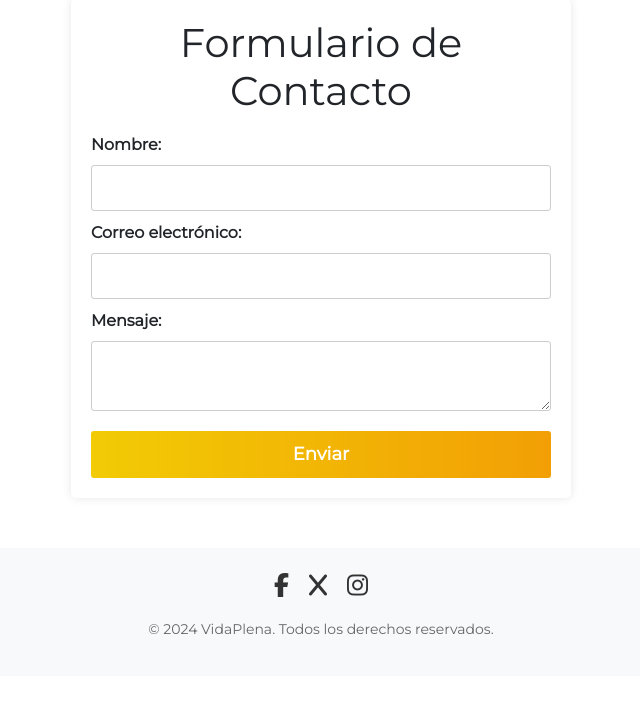
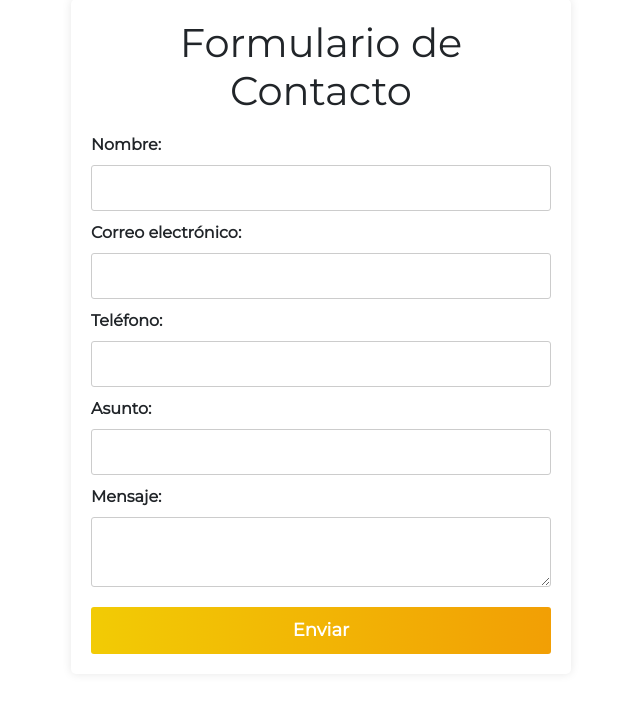
Before and after one commit to joquinterop/fundacionvidaplena, a Django app: page /inicio/inicio/contacto/ in a window 1280 px wide. Shown: the part 153-868 px from the top of the page, without its empty margins (319-959 px from the left). Before the commit the page ends 788 px from the top, so only its background shows below. Run offline with Django 5.2, Linux system fonts and the light colour scheme; some libraries are stand-ins or nearby versions.

Commit message:
formulario actualizado v.3

```diff
--- a/inicio/static/inicio/formulario.js
+++ b/inicio/static/inicio/formulario.js
@@ -1,5 +1,4 @@
 // js de formulario
-
 document.addEventListener('DOMContentLoaded', function() {
     const form = document.getElementById('contact-form');
 
@@ -8,6 +7,8 @@
 
       const nameInput = document.getElementById('name');
       const emailInput = document.getElementById('email');
+      const phoneInput = document.getElementById('phone');
+      const subjectInput = document.getElementById('subject');
       const messageInput = document.getElementById('message');
 
       // Validar campos
@@ -21,6 +22,16 @@
         return;
       }
 
+      if (phoneInput.value.trim() === '') {
+        alert('Por favor, ingresa tu teléfono.');
+        return;
+      }
+
+      if (subjectInput.value.trim() === '') {
+        alert('Por favor, ingresa el asunto.');
+        return;
+      }
+
       if (messageInput.value.trim() === '') {
         alert('Por favor, ingresa tu mensaje.');
         return;
@@ -30,4 +41,4 @@
       alert('¡Formulario enviado exitosamente!');
       form.reset();
     });
-  });
+});
--- a/inicio/templates/inicio/contacto.html
+++ b/inicio/templates/inicio/contacto.html
@@ -12,19 +12,20 @@
       <label for="email">Correo electrónico:</label>
       <input type="email" id="email" name="email" required>
 
+      <label for="phone">Teléfono:</label>
+      <input type="tel" id="phone" name="phone" required>
+
+      <label for="subject">Asunto:</label>
+      <input type="text" id="subject" name="subject" required>
+
       <label for="message">Mensaje:</label>
       <textarea id="message" name="message" required></textarea>
 
       <button class="button3" type="submit">Enviar</button>
-      </form>
-  </div>
+    </form>
+</div>
 
-
-
-
-
-
-  <!-- FOOTER -->
-  <footer class="footer"></footer>
+<!-- FOOTER -->
+<footer class="footer"></footer>
 
 {% endblock contenido %}
```
